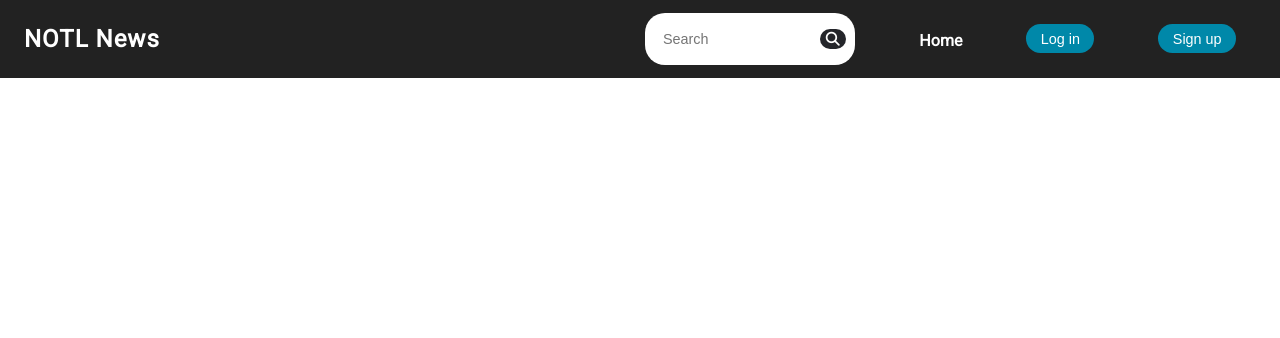
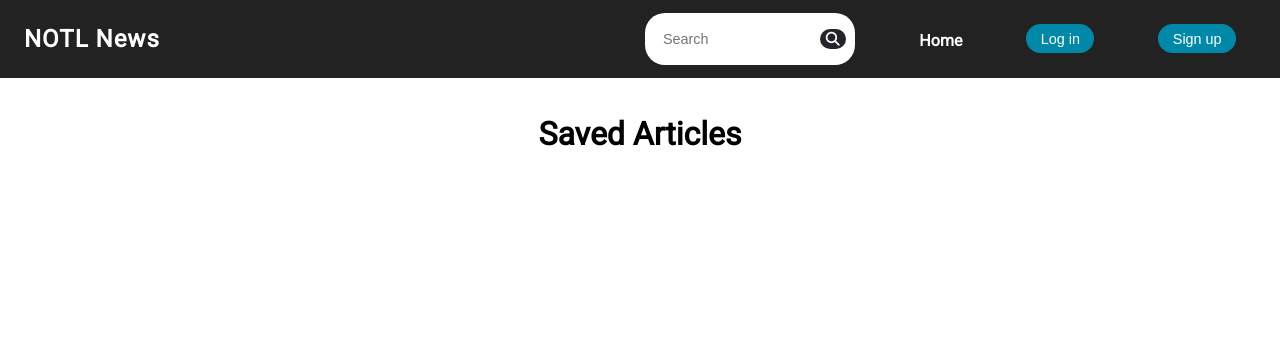
Before and after one commit to yorozc/News-Aggregator, a Flask app: template website/templates/saved_articles.html in a window 1280 px wide. Shown: the top 338 px of the page. Run offline with Flask 3, Linux system fonts and the light colour scheme; the template is opened without the code that fills it, so the values that code supplies are empty.

Commit message:
added text alignment to h1 in saved article

```diff
--- a/website/templates/saved_articles.html
+++ b/website/templates/saved_articles.html
@@ -6,6 +6,7 @@
 
 {% block body %}
 <main class="saved-container">
+    <h1 style="text-align: center;">Saved Articles</h1>
     <div class="articles">
     {% for entry in articles %}
         <article class="article-card">
```
